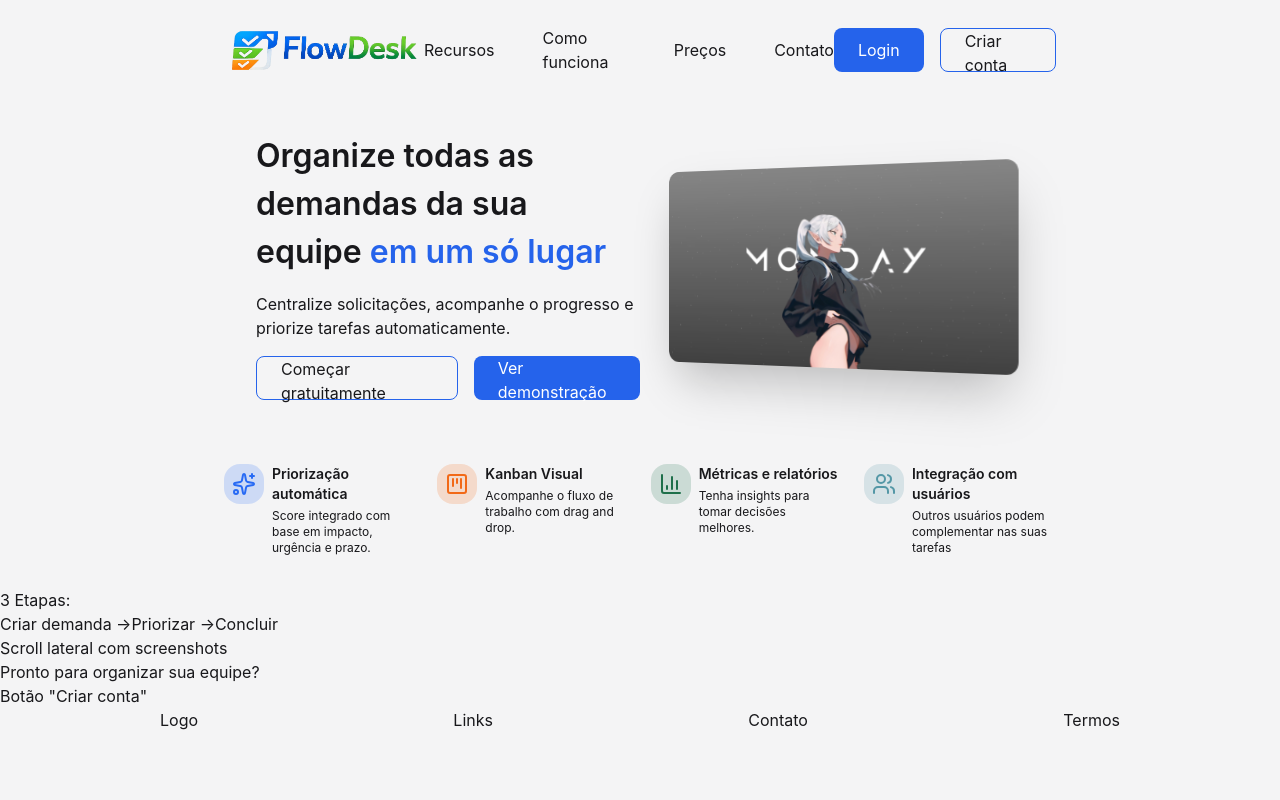
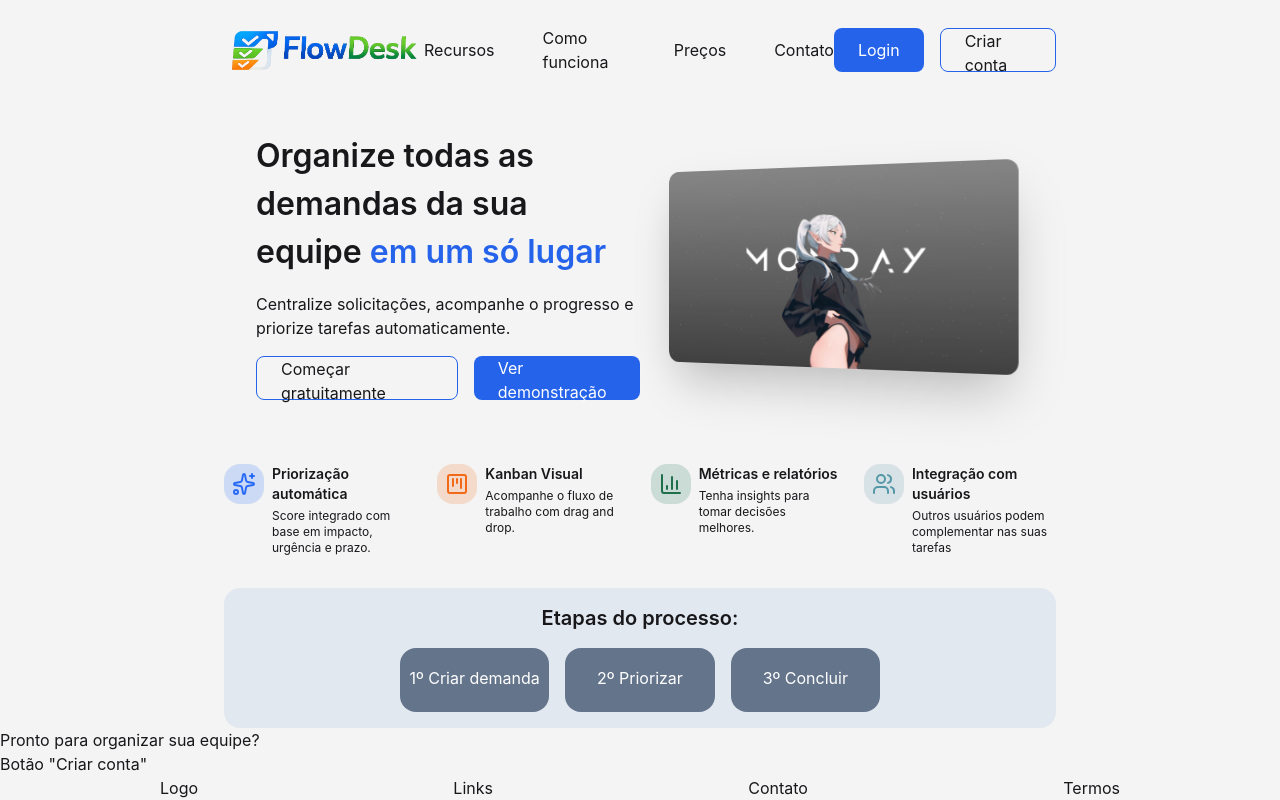
Before and after one commit to BerDavoglio/FlowDesk_Portfolio, a Vue app: page / in a window 1280 px wide. Built offline with nearby package versions, Linux system fonts and the light colour scheme.

Commit message:
feat: created code for HowItWorksComponent

```diff
--- a/src/components/P.Modules/landingPageComponents/HowItWorksComponent.vue
+++ b/src/components/P.Modules/landingPageComponents/HowItWorksComponent.vue
@@ -1,9 +1,17 @@
 <template>
-  <div>3 Etapas:</div>
-  <div class="flex">
-    <div>Criar demanda -></div>
-    <div>Priorizar -></div>
-    <div>Concluir</div>
+  <div class="bg-neutral-2 w-[65vw] m-auto p-4 rounded-2xl">
+    <div class="font-semibold text-xl m-auto w-fit mb-4">Etapas do processo:</div>
+    <div class="flex justify-around w-[60%] m-auto gap-4">
+      <div class="bg-neutral-3 text-white rounded-2xl w-64 h-16">
+        <div class="m-auto w-fit py-4.5">1º Criar demanda</div>
+      </div>
+      <div class="bg-neutral-3 text-white rounded-2xl w-64 h-16">
+        <div class="m-auto w-fit py-4.5">2º Priorizar</div>
+      </div>
+      <div class="bg-neutral-3 text-white rounded-2xl w-64 h-16">
+        <div class="m-auto w-fit py-4.5">3º Concluir</div>
+      </div>
+    </div>
   </div>
 </template>
 
--- a/src/components/P.Modules/landingPageComponents/SystemPreviewComponent.vue
+++ /dev/null
@@ -1,8 +0,0 @@
-<template>
-  <div>
-    Scroll lateral com screenshots
-  </div>
-</template>
-
-<script setup>
-</script>
--- a/src/views/LandingView.vue
+++ b/src/views/LandingView.vue
@@ -2,7 +2,6 @@
   <HeroComponent />
   <ResourcesComponent />
   <HowItWorksComponent />
-  <SystemPreviewComponent />
   <CTAComponent />
 </template>
 
@@ -11,6 +10,5 @@
 import HeroComponent from '@/components/P.Modules/landingPageComponents/HeroComponent.vue';
 import HowItWorksComponent from '@/components/P.Modules/landingPageComponents/HowItWorksComponent.vue';
 import ResourcesComponent from '@/components/P.Modules/landingPageComponents/ResourcesComponent.vue';
-import SystemPreviewComponent from '@/components/P.Modules/landingPageComponents/SystemPreviewComponent.vue';
 
 </script>
```
